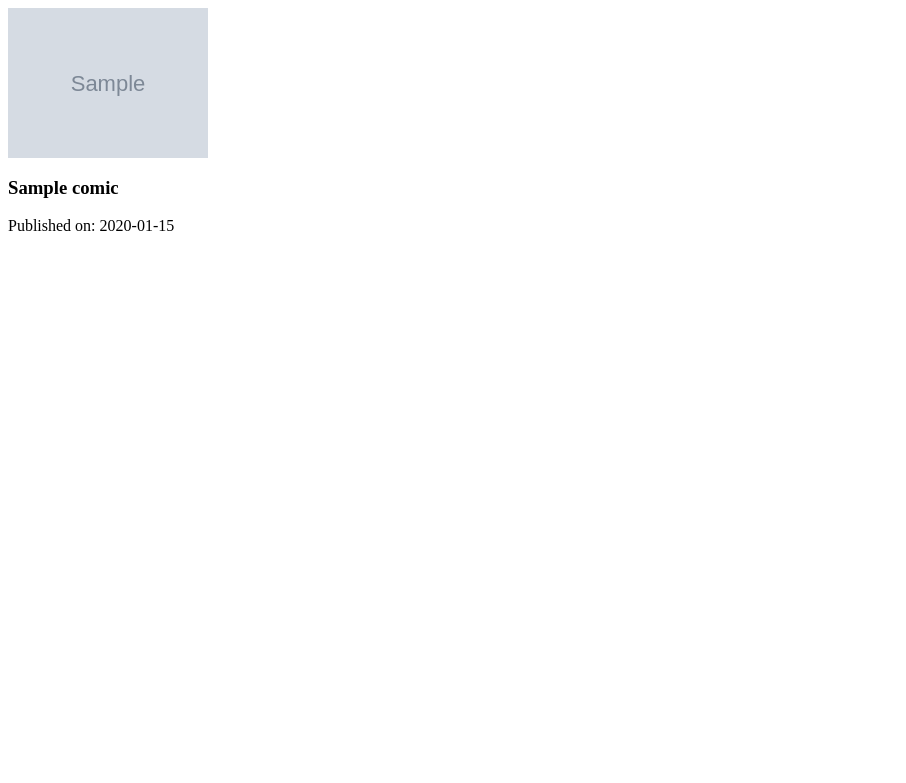
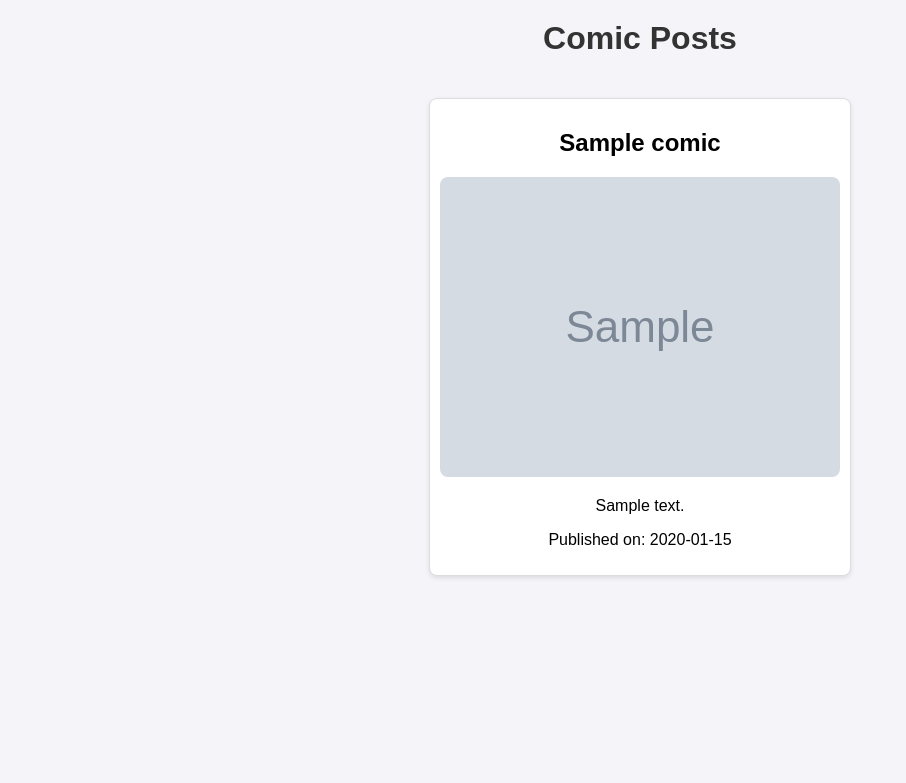
Before and after one commit to vic87207/flaskcomicblog, a Flask app: page / in a window 1280 px wide. Shown: the top 783 px of the page, without its empty margins (0-906 px from the left). Run offline with Flask 3, Linux system fonts and the light colour scheme; tables that the repository leaves empty hold one stand-in row (values such as "Sample post"); grey boxes marked "Sample" are stand-in pictures.

Commit message:
changed css

```diff
--- /dev/null
+++ b/static/css/styles.css
@@ -0,0 +1,34 @@
+body {
+    font-family: Arial, sans-serif;
+    background-color: #f4f4f9;
+    margin: 0;
+    padding: 0;
+}
+
+h1 {
+    color: #333;
+    text-align: center;
+    margin-top: 20px;
+}
+
+.comic-container {
+    display: flex;
+    flex-wrap: wrap;
+    justify-content: center;
+    gap: 20px;
+    padding: 20px;
+}
+
+.comic {
+    border: 1px solid #ddd;
+    border-radius: 8px;
+    padding: 10px;
+    background-color: #fff;
+    box-shadow: 0 2px 5px rgba(0, 0, 0, 0.1);
+    text-align: center;
+}
+
+img {
+    max-width: 100%;
+    border-radius: 8px;
+}
--- /dev/null
+++ b/templates/base.html
@@ -0,0 +1,12 @@
+<!DOCTYPE html>
+<html lang="en">
+<head>
+    <meta charset="UTF-8">
+    <meta name="viewport" content="width=device-width, initial-scale=1.0">
+    <title>{% block title %}My Flask App{% endblock %}</title>
+    <link rel="stylesheet" href="{{ url_for('static', filename='css/styles.css') }}">
+</head>
+<body>
+    {% block content %}{% endblock %}
+</body>
+</html>
--- a/templates/index.html
+++ b/templates/index.html
@@ -1,9 +1,17 @@
-{% for comic in comics %}
-    <div>
-        <a href="{{ url_for('post', comic_id=comic.id) }}">
-            <img src="{{ url_for('static', filename='images/' ~ comic.image_file) }}" alt="{{ comic.title }}" width="200">
-        </a>
-        <h3>{{ comic.title }}</h3>
+{% extends "base.html" %}
+
+{% block title %}Comic Index{% endblock %}
+
+{% block content %}
+<h1>Comic Posts</h1>
+<div class="comic-container">
+    {% for comic in comics %}
+    <div class="comic">
+        <h2>{{ comic.title }}</h2>
+        <img src="{{ url_for('static', filename='images/' ~ comic.image_file) }}" alt="{{ comic.title }}">
+        <p>{{ comic.description }}</p>
         <p>Published on: {{ comic.date_posted.strftime('%Y-%m-%d') }}</p>
     </div>
-{% endfor %}
+    {% endfor %}
+</div>
+{% endblock %}
--- a/templates/new_post.html
+++ b/templates/new_post.html
@@ -1,3 +1,6 @@
+{% extends "base.html" %}
+
+
 <form method="POST" enctype="multipart/form-data">
     {{ form.hidden_tag() }}
     <div>
--- a/templates/post.html
+++ b/templates/post.html
@@ -1,3 +1,6 @@
+{% extends "base.html" %}
+
+
 <img src="{{ url_for('static', filename='images/' ~ comic.image_file) }}" alt="{{ comic.title }}">
 <h1>{{ comic.title }}</h1>
 <p>{{ comic.description }}</p>
```
Also changed, not shown: templates/hello.html (deleted, +0 -15 lines).
